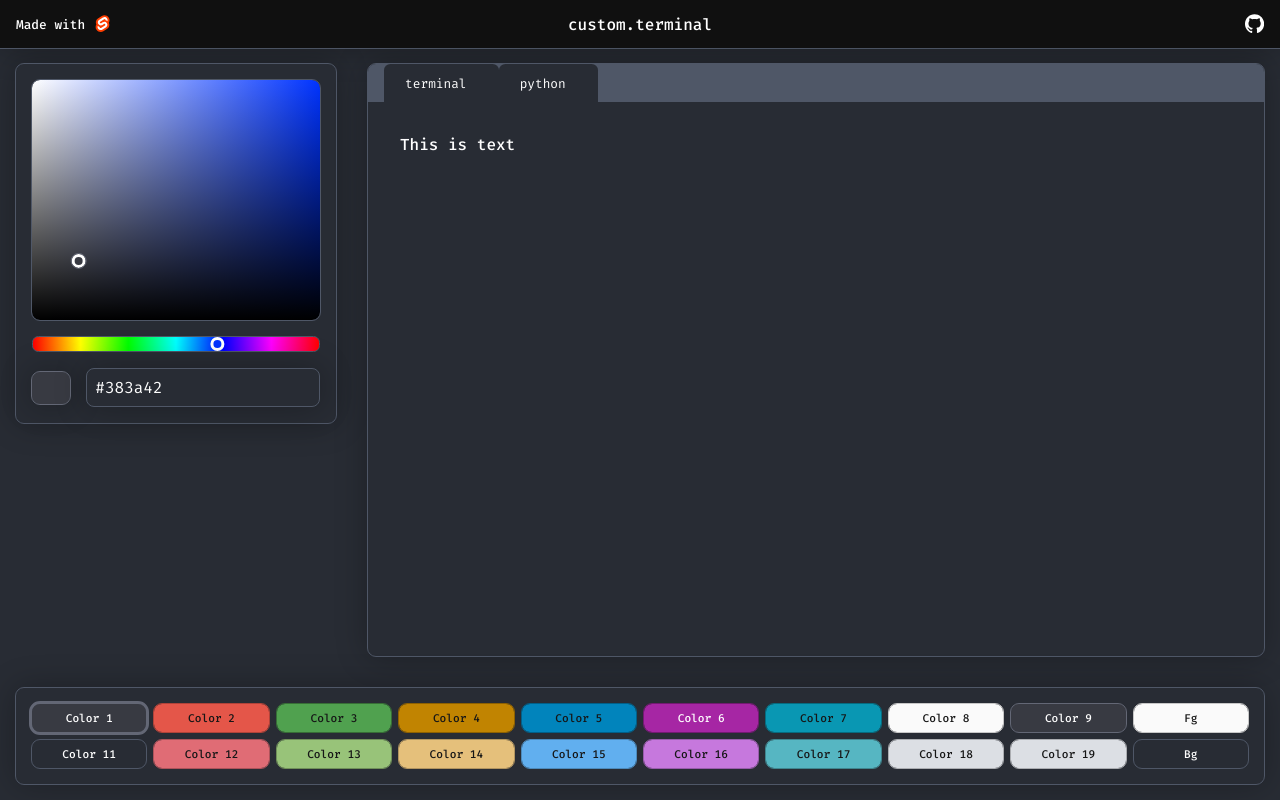
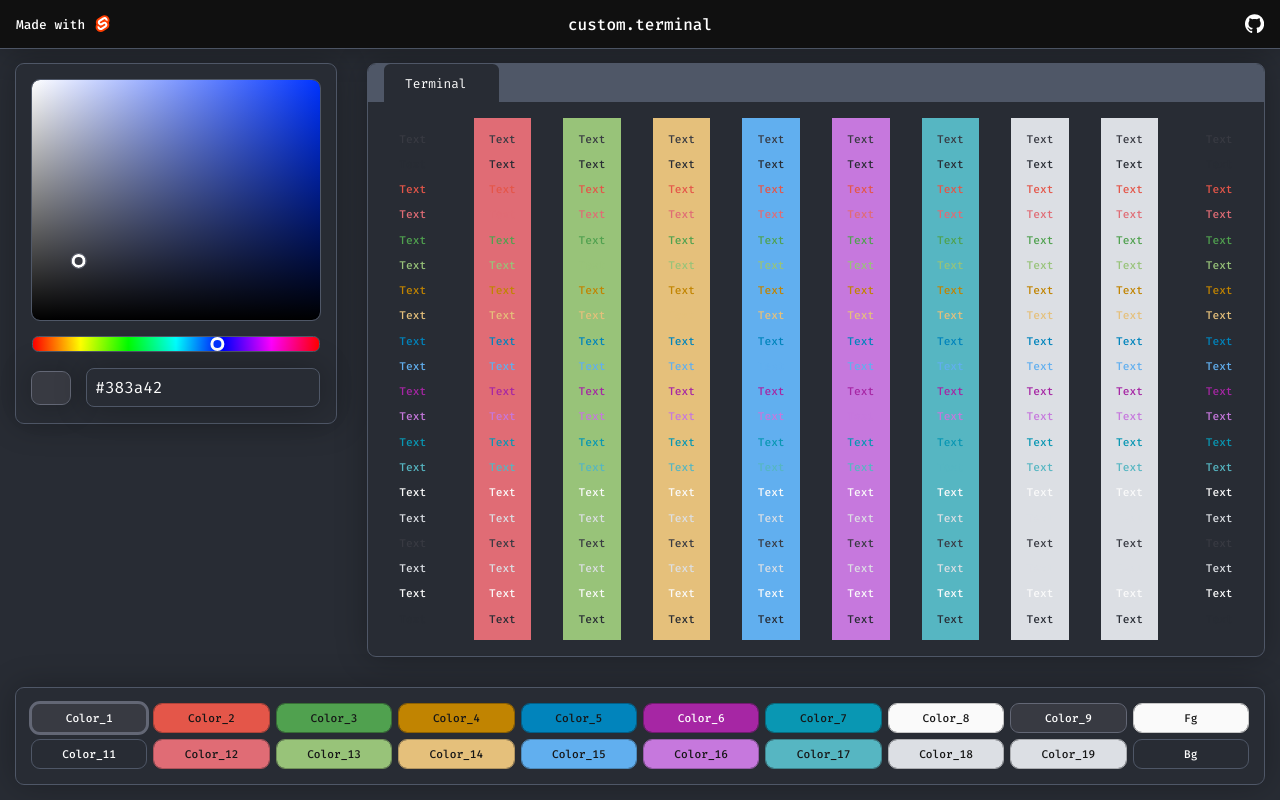
Before and after one commit to Vincentvibe3/custom.terminal, a Svelte app: page / in a window 1280 px wide. Built offline with nearby package versions, Linux system fonts and the light colour scheme.

Commit message:
Completed ANSI colors display

```diff
--- a/src/components/ColorPicker.svelte
+++ b/src/components/ColorPicker.svelte
@@ -63,8 +63,10 @@
 		activeButton.setColor(currentColorRGB)
 		if (activeButton.id==="Bg"){
 			updateContainers()
-			renderColor("bg", currentColor)
-			renderColor("bg_alt", currentColor)
+			renderColor("Bg", currentColor)
+			renderColor("Bg_alt", currentColor)
+		} else {
+			renderColor(activeButton.id, currentColor)
 		}
 
 		renderBorders(activeButton.element, currentColor, "0.2rem")
--- a/src/components/Colors.svelte
+++ b/src/components/Colors.svelte
@@ -5,14 +5,16 @@
         element:HTMLElement
         color:RGBColor
         id:string
+        index:number
 
         constructor(index:number){
+            this.index = index
             if (index==9){
                 this.id = "Fg"
             } else if (index == 19){
                 this.id = "Bg"
             } else {
-                this.id = `Color ${index+1}`
+                this.id = `Color_${index+1}`
             }
 
         }
@@ -41,14 +43,6 @@
 
     export let activeButton:ColorButton;
     export let buttons:ColorButton[] = [];
-
-</script>
-
-<script lang="ts">
-    import { onMount } from "svelte";
-    import { HEX2RGB } from "../scripts/colorUtils";
-    import { renderBorders } from "../scripts/rendering";
-
     let buttonCount = 20
 
     //one half theme
@@ -59,6 +53,13 @@
         buttons[i] = new ColorButton(i)
         buttons[i].color = HEX2RGB(defaultColors[i])
     }
+
+</script>
+
+<script lang="ts">
+    import { onMount } from "svelte";
+    import { HEX2RGB } from "../scripts/colorUtils";
+    import { renderBorders } from "../scripts/rendering";
 
     activeButton = buttons[0]
 
--- a/src/components/Preview.svelte
+++ b/src/components/Preview.svelte
@@ -1,20 +1,44 @@
 <script lang="ts">
     import Tab from './Tab.svelte';
+    import { buttons, ColorButton } from './Colors.svelte'
+    import { onMount } from 'svelte';
+    import { renderColor } from '../scripts/rendering';
+    import { RGB2HSV } from '../scripts/colorUtils';
 
     function focusEditor(e:Event){
         (e.target as HTMLElement).focus()
     }
+
+    onMount(()=>{
+        for (let button of buttons){
+            renderColor(button.id, RGB2HSV(button.color))
+            if (button.id==="Bg"){
+			    renderColor("Bg_alt", RGB2HSV(button.color))
+		    }
+        }
+    })
 </script>
 
 <div class="container preview">
-    <div class="tabs bg_alt">
-        <Tab name="terminal"></Tab>
-        <Tab name="python"></Tab>
+    <div class="tabs Bg_alt">
+        <Tab name="Terminal"></Tab>
+        <!-- <Tab name="python"></Tab> -->
     </div>
-
-    <div class="previewTextContainer" >
-        <p class="previewText" on:click={focusEditor} contenteditable>This is text</p>
+    <div class="ansiColorPreview">
+        {#each buttons as b}
+            {#if b.index>9}
+                <div class="colorColumn {b.id}">
+                    {#each [...Array(buttons.length/2).keys()] as i}
+                        <p class="{buttons[i].id}">Text</p>
+                        <p class="{buttons[i+10].id}">Text</p>
+                    {/each}
+                </div>
+            {/if}
+        {/each}
     </div>
+    <!-- <div class="previewTextContainer" > -->
+        <!-- <p class="previewText" on:click={focusEditor} contenteditable>This is text</p> -->
+    <!-- </div> -->
 </div>
 
 <style lang="scss">
@@ -35,6 +59,27 @@
         display: grid;
         grid-template-rows: 2.4rem 1fr;
         grid-template-areas: "tabs" "text";
+
+        .ansiColorPreview {
+            display: flex;
+            grid-area: text;
+            flex-direction: row;
+
+            .colorColumn {
+                display: flex;
+                flex-direction: column;
+                align-items: center;
+                justify-content: space-around;
+                width: 10%;
+                margin: 1rem;
+                padding: 0.5rem;
+
+                p {
+                    margin:0px;
+                    font-size: 0.7rem;
+                }
+            }
+        }
 
         .previewTextContainer {
             padding: 2rem;
--- a/src/components/Tab.svelte
+++ b/src/components/Tab.svelte
@@ -5,7 +5,7 @@
     }
 </script>
 
-<button class="tab bg" on:click={clickHandler}>{name}</button>
+<button class="tab Bg" on:click={clickHandler}>{name}</button>
 
 <style lang="scss">
     .tab {
--- a/src/scripts/rendering.ts
+++ b/src/scripts/rendering.ts
@@ -20,7 +20,6 @@
 
 export function renderColor(colorName:string, color:HSVColor){
     let elements:HTMLCollection = document.getElementsByClassName(colorName)
-
     let bgColor = color
     if (colorName.endsWith("_alt")){
         let colorDark = {h:color.h, s:color.s, v:color.v-0.2}
@@ -37,7 +36,11 @@
         bgColor.s = 0
     }
     for (let element of elements){
-        (element as HTMLElement).style.color = textColor;
-        (element as HTMLElement).style.backgroundColor = HSV2HEX(bgColor)
+        if (element.tagName == "P"){
+            (element as HTMLElement).style.color = HSV2HEX(bgColor)
+        } else {
+            (element as HTMLElement).style.color = textColor;
+            (element as HTMLElement).style.backgroundColor = HSV2HEX(bgColor)
+        }
     }
 }
```
